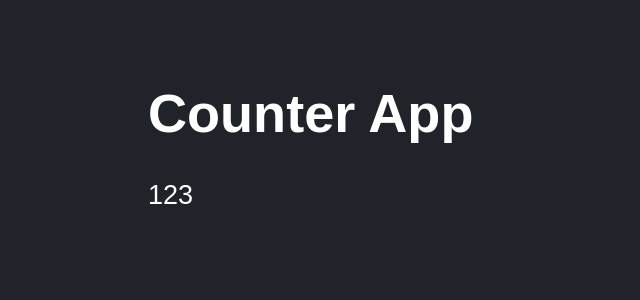
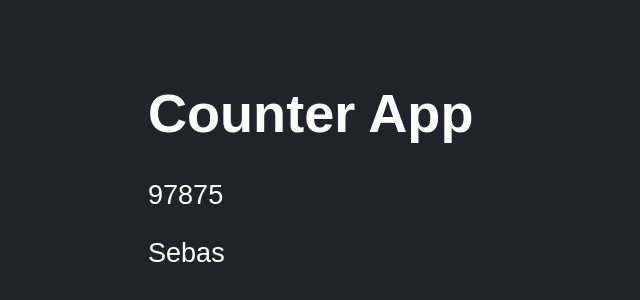
Before and after one commit to sebasGZA/counter-app, a React (Vite) app: page / in a window 1280 px wide. Shown: the part 102-402 px from the top of the page, without its empty margins (0-640 px from the left). Built offline with nearby package versions, Linux system fonts and the light colour scheme.

Commit message:
defaultProps

```diff
--- a/src/FirstApp.jsx
+++ b/src/FirstApp.jsx
@@ -1,16 +1,23 @@
 import PropTypes from "prop-types";
 
-export const FirstApp = ({ title, subTitle }) => {
+export const FirstApp = ({ title, subTitle, name }) => {
   return (
     <>
       <h1>{title}</h1>
 
       <p>{subTitle}</p>
+      <p>{name}</p>
     </>
   );
 };
 
 FirstApp.propTypes = {
+  subTitle: PropTypes.number,
   title: PropTypes.string.isRequired,
-  subTitle: PropTypes.number.isRequired,
 };
+
+FirstApp.defaultProps = {
+  name: "Sebastian Gomez",
+  subTitle: 123,
+  title: "No title",
+};
--- a/src/main.jsx
+++ b/src/main.jsx
@@ -5,6 +5,6 @@ import "./styles.css";
 
 ReactDOM.createRoot(document.getElementById("root")).render(
   <React.StrictMode>
-    <FirstApp title={"Counter App"} subTitle={123} />
+    <FirstApp title={"Counter App"} subTitle={97875} name={"Sebas"} />
   </React.StrictMode>
 );
```
